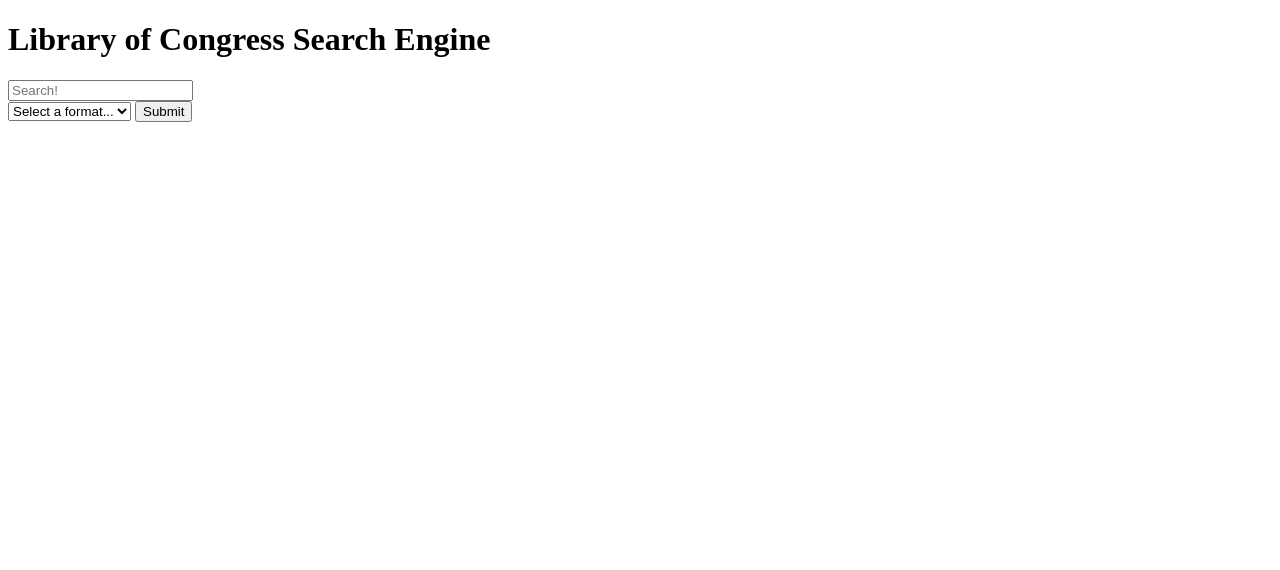
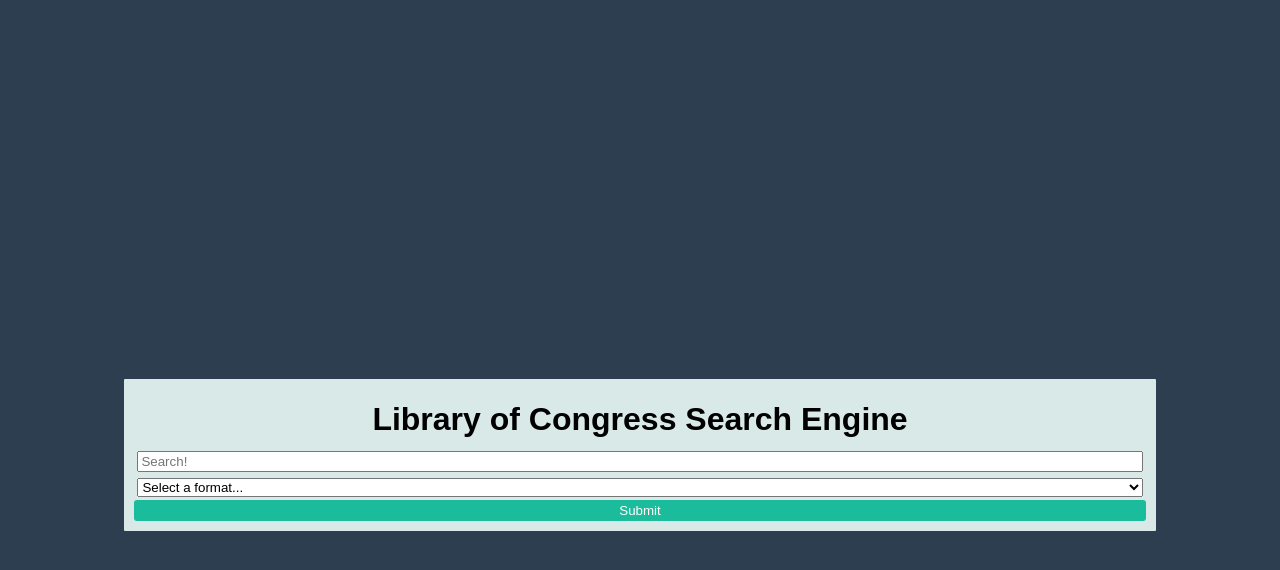
Before and after one commit to amman98/Library-Of-Congress, a plain HTML site: page index.html in a window 1280 px wide. Drawn offline with Linux system fonts and the light colour scheme.

Commit message:
finalized css for landing page

```diff
--- a/assets/style.css
+++ b/assets/style.css
@@ -0,0 +1,51 @@
+:root {
+    --mainbackground: #2D3E50;
+    --formbackground: #D9E9E8;
+    --buttonsubmit: #1BBC9B;
+}
+
+* {
+    font-family: Arial, Helvetica, sans-serif;
+}
+
+body {
+    background-color: var(--mainbackground);
+}
+
+div {
+    display: flex;
+    flex-direction: column;
+    background-color: var(--formbackground);
+    width: 80%;
+    padding: 10px;
+    text-align: center;
+    margin: auto;
+    justify-content: center;
+    margin-top: 30%;
+    border-radius: 1px;
+}
+
+h1 {
+    line-height: .5em;
+}
+
+form {
+    display: flex;
+    flex-direction: column;
+}
+
+input {
+    margin: 3px;
+}
+
+select {
+    margin: 3px;
+}
+
+#formSubmit {
+    background-color: var(--buttonsubmit);
+    border-radius: 3px;
+    border: none;
+    color: white;
+    padding: 3px;
+}
```
Also changed, not shown: index.html (+0 -1 lines).
